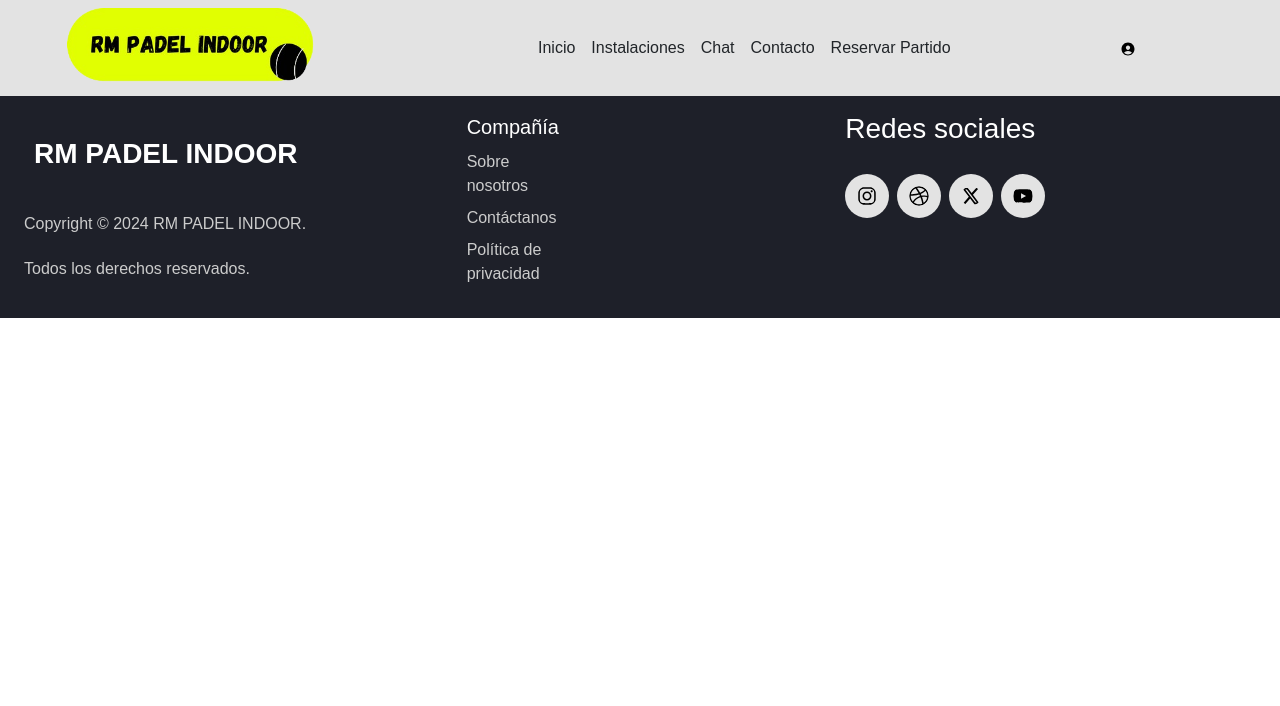
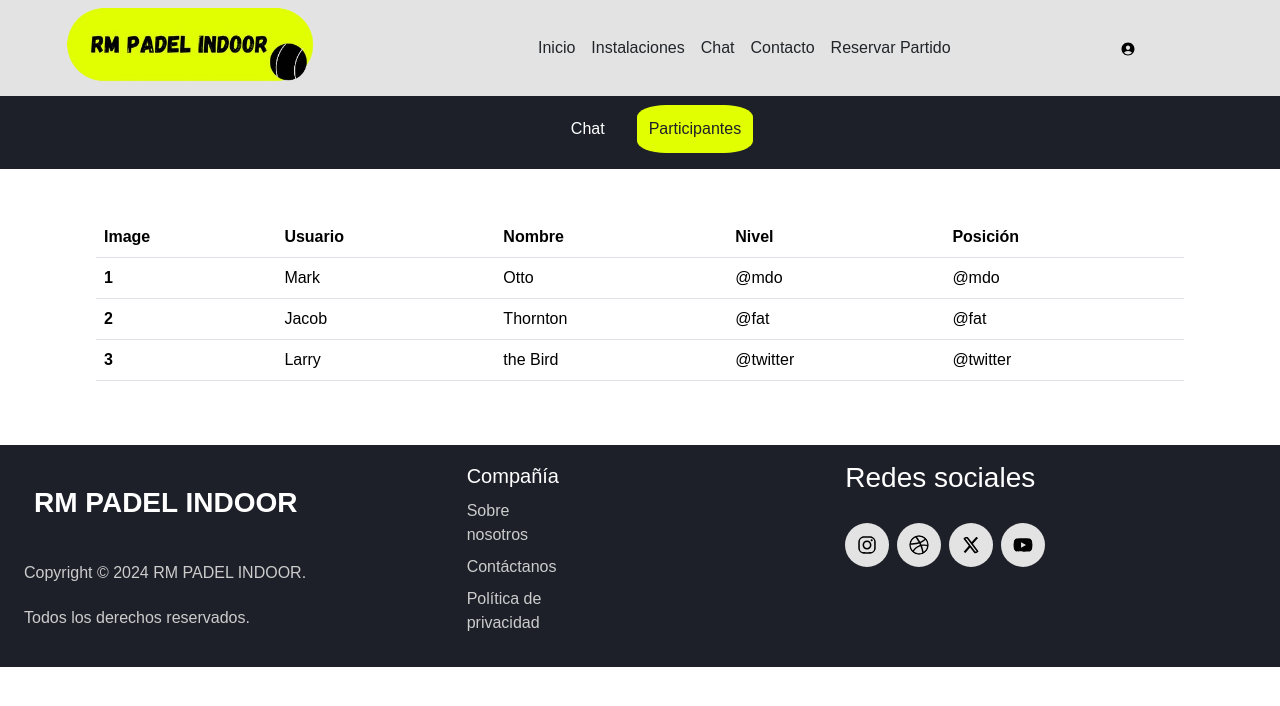
Before and after one commit to rubenmh4/frontTFG, a React (Vite) app in the folder front-end-tfg/: page /chat in a window 1280 px wide. Shown: the top 706 px of the page. Built offline with nearby package versions, Linux system fonts and the light colour scheme.

Commit message:
Page chat with simple structured

```diff
--- a/front-end-tfg/index.html
+++ b/front-end-tfg/index.html
@@ -11,5 +11,4 @@
     <div id="root"></div>
     <script type="module" src="/src/main.jsx"></script>
   </body>
-  <script src="https://cdn.jsdelivr.net/npm/bootstrap@5.3.3/dist/js/bootstrap.bundle.min.js" integrity="sha384-YvpcrYf0tY3lHB60NNkmXc5s9fDVZLESaAA55NDzOxhy9GkcIdslK1eN7N6jIeHz" crossorigin="anonymous"></script>
 </html>
--- a/front-end-tfg/src/App.jsx
+++ b/front-end-tfg/src/App.jsx
@@ -6,6 +6,7 @@ import {Header} from './components/Header/Header'
 import { Index } from './Pages/Index/Index'
 import { Instalaciones } from './Pages/Instalaciones/Instalaciones'
 import { Contacto } from './Pages/Contacto/Contacto'
+import { Chat } from './Pages/Chat/Chat'
 
 function App() {
 
@@ -16,7 +17,7 @@ function App() {
   <Routes>
     <Route path='/' element={<Index/>}></Route>
     <Route path='/instalaciones' element={<Instalaciones/>}></Route>
-    <Route path='/chat' ></Route>
+    <Route path='/chat' element={<Chat />}></Route>
     <Route path='/contacto' element={<Contacto/>}></Route>
     <Route path='/reservarPartido' ></Route>
     <Route path='/usurio/:id' ></Route>
--- /dev/null
+++ b/front-end-tfg/src/Pages/Chat/Chat.jsx
@@ -0,0 +1,15 @@
+import React, { useState } from "react";
+import { RenderVar } from "../../components/RenderVar/RenderVar";
+import { ListUsers } from "../../components/ListUsers/ListUsers";
+
+export const Chat = () => {
+  const [render, setRender] = useState(false);
+
+  return (
+    <div>
+      <RenderVar render={render} setRender={setRender} firstElement={'Chat'} secondElement={'Participantes'}/>
+
+      <div>{render ? "" : <ListUsers/>}</div>
+    </div>
+  );
+};
--- a/front-end-tfg/src/Pages/Instalaciones/Instalaciones.jsx
+++ b/front-end-tfg/src/Pages/Instalaciones/Instalaciones.jsx
@@ -10,7 +10,7 @@ export const Instalaciones = () => {
 
   return (
     <div className="instalaciones-container">
-      <RenderVar render={render} setRender={setRender}/>
+      <RenderVar render={render} setRender={setRender} firstElement={'Pistas Indoor'} secondElement={'Otras instalaciones'}/>
 
       <div>
         { render ? <InstalacionesPistas/> : <OtrasInstalaciones/>}
--- /dev/null
+++ b/front-end-tfg/src/components/ListUsers/ListUsers.css
@@ -0,0 +1,14 @@
+.container-table{
+    display: flex;
+    justify-content: center;
+    align-items: center;
+    width: 100%;
+    margin-top: 3rem;
+    margin-bottom: 3rem;
+}
+.background-table {
+    display: flex;
+    align-items: center;
+    justify-content: center;
+    width: 85%;
+}
--- /dev/null
+++ b/front-end-tfg/src/components/ListUsers/ListUsers.jsx
@@ -0,0 +1,53 @@
+import React from 'react'
+import './ListUsers.css'
+import { getUserChat } from '../../services/usuario'
+
+export const ListUsers = () => {
+
+    const admin = false
+
+
+    return (
+        <div className='container-table'>
+            <div className='background-table'>
+
+            <table className="table">
+                <thead className="thead-dark">
+                    <tr>
+                        <th scope="col">Image</th>
+                        <th scope="col">Usuario</th>
+                        <th scope="col">Nombre</th>
+                        <th scope="col">Nivel</th>
+                        <th scope="col">Posición</th>
+                        {admin && <th scope="col">Acciones</th>}
+                    </tr>
+                </thead>
+                <tbody>
+                    <tr>
+                        <th scope="row">1</th>
+                        <td>Mark</td>
+                        <td>Otto</td>
+                        <td>@mdo</td>
+                        <td>@mdo</td>
+                    </tr>
+                    <tr>
+                        <th scope="row">2</th>
+                        <td>Jacob</td>
+                        <td>Thornton</td>
+                        <td>@fat</td>
+                        <td>@fat</td>
+                    </tr>
+                    <tr>
+                        <th scope="row">3</th>
+                        <td>Larry</td>
+                        <td>the Bird</td>
+                        <td>@twitter</td>
+                        <td>@twitter</td>
+                    </tr>
+                </tbody>
+            </table>
+
+            </div>
+        </div>
+    )
+}
--- a/front-end-tfg/src/components/RenderVar/RenderVar.jsx
+++ b/front-end-tfg/src/components/RenderVar/RenderVar.jsx
@@ -1,6 +1,6 @@
 import './RenderVar.css'
 
-export const RenderVar = ({render,setRender}) => {
+export const RenderVar = ({render,setRender,firstElement,secondElement}) => {
 
     return (
     <div className="instalaciones-container-list" >
@@ -10,14 +10,14 @@ export const RenderVar = ({render,setRender}) => {
               setRender(true);
             }}
           >
-            Pistas Indoor
+            {firstElement}
           </li>
           <li className={render === false ? 'active' : ''}
             onClick={() => {
               setRender(false);
             }}
           >
-           Otras instalaciones
+           {secondElement}
           </li>
         </ul>
       </div>
```
